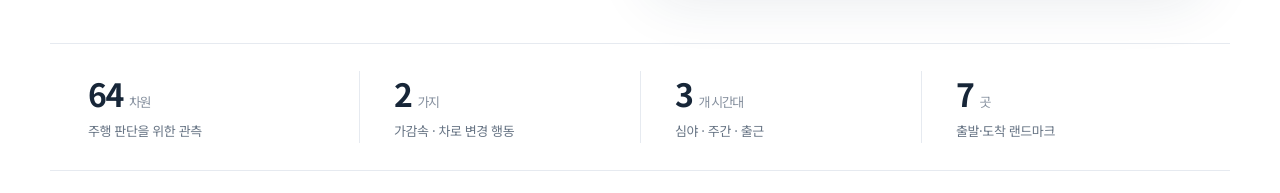
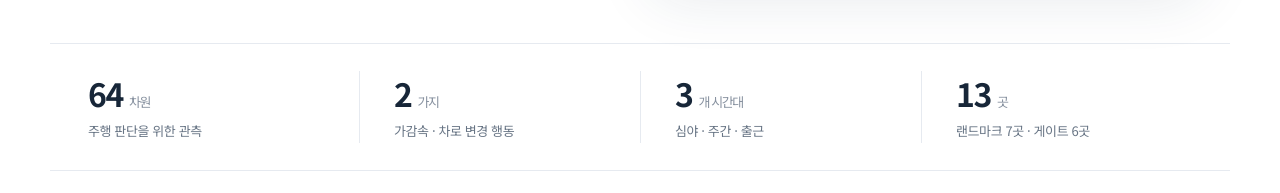
Before and after one commit to mk11226/yeouido-sumo, a plain HTML site: page index.html in a window 1280 px wide. Shown: the part 722-915 px from the top of the page. Drawn offline with Linux system fonts and the light colour scheme.

Commit message:
출발·도착 지점에 게이트를 포함하고 연결로만 제외

```diff
--- a/index.html
+++ b/index.html
@@ -16,7 +16,7 @@
 <div class="hero-copy"><p class="eyebrow"><span class="tiny-line"></span> TEAM 08 · 증권맨의 삶</p><h1>도시를 읽고,<br>주행을 <span>배우다.</span></h1><p class="hero-desc">여의도의 실제 도로 위에서 시작하는 자율주행.<br>복잡한 교통 속 의사결정을<br class="desktop-br"> SUMO와 강화학습으로 탐구합니다.</p><div class="hero-links"><a class="button primary" data-resource="github" href="https://github.com/mk11226/yeouido_sumo_ws/tree/final" target="_blank" rel="noopener noreferrer"><svg viewBox="0 0 24 24" aria-hidden="true"><path d="m8 5-7 7 7 7m8-14 7 7-7 7M14 3l-4 18"/></svg>코드 살펴보기</a><a class="button secondary" data-resource="dataset" href="https://huggingface.co/datasets/mk11226/yeouido_sumo" target="_blank" rel="noopener noreferrer">데이터셋 보기</a></div><div class="hero-meta"><span>실제 도로 데이터</span><span>SUMO 시뮬레이션</span><span>PPO 강화학습</span></div></div>
 <div class="hero-visual"><div class="map-top"><span><b class="live-dot"></b>YEOUIDO NETWORK</span><span>SEOUL, KR</span></div><img src="assets/yeouido-network.svg" alt="여의도·영등포 실제 SUMO 도로망과 국회의사당에서 IFC 서울로 연결되는 예시 경로" width="6207" height="4564" fetchpriority="high"><div class="map-compass" aria-hidden="true">N<span>│</span></div><div class="map-info"><span class="map-route-icon" aria-hidden="true">⌁</span><div><strong>실제 도시를 학습 환경으로</strong><span>여의도 · 당산 · 영등포</span></div><span class="map-tag">SUMO</span></div><p class="map-caption">실제 도로망 기반 지도 · 연두색은 예시 경로이며 모델의 주행 결과가 아닙니다.</p></div>
 </section>
-<div class="facts wrap" aria-label="프로젝트 구성"><div><strong>64<span>차원</span></strong><p>주행 판단을 위한 관측</p></div><div><strong>2<span>가지</span></strong><p>가감속 · 차로 변경 행동</p></div><div><strong>3<span>개 시간대</span></strong><p>심야 · 주간 · 출근</p></div><div><strong>7<span>곳</span></strong><p>출발·도착 랜드마크</p></div></div>
+<div class="facts wrap" aria-label="프로젝트 구성"><div><strong>64<span>차원</span></strong><p>주행 판단을 위한 관측</p></div><div><strong>2<span>가지</span></strong><p>가감속 · 차로 변경 행동</p></div><div><strong>3<span>개 시간대</span></strong><p>심야 · 주간 · 출근</p></div><div><strong>13<span>곳</span></strong><p>랜드마크 7곳 · 게이트 6곳</p></div></div>
 <section id="resources" class="section wrap resources"><div class="section-head"><div><p class="eyebrow">OPEN PROJECT</p><h2>프로젝트의 모든 자료,<br>한곳에서.</h2></div><p>구현 코드부터 데이터, 발표와 주행 영상까지.<br>직접 살펴보고 프로젝트의 과정을 확인해 보세요.</p></div>
 <div class="resource-grid">
 <a class="resource-card" data-resource="github" href="https://github.com/mk11226/yeouido_sumo_ws/tree/final" target="_blank" rel="noopener noreferrer"><span class="resource-icon code-icon" aria-hidden="true">&lt;/&gt;</span><span class="resource-kind">SOURCE CODE</span><h3>GitHub</h3><p>도로 환경 구축부터<br>PPO 학습·평가 코드까지.</p><span class="resource-action">저장소 열기 <span class="external-icon" aria-hidden="true">⧉</span></span></a>
```
